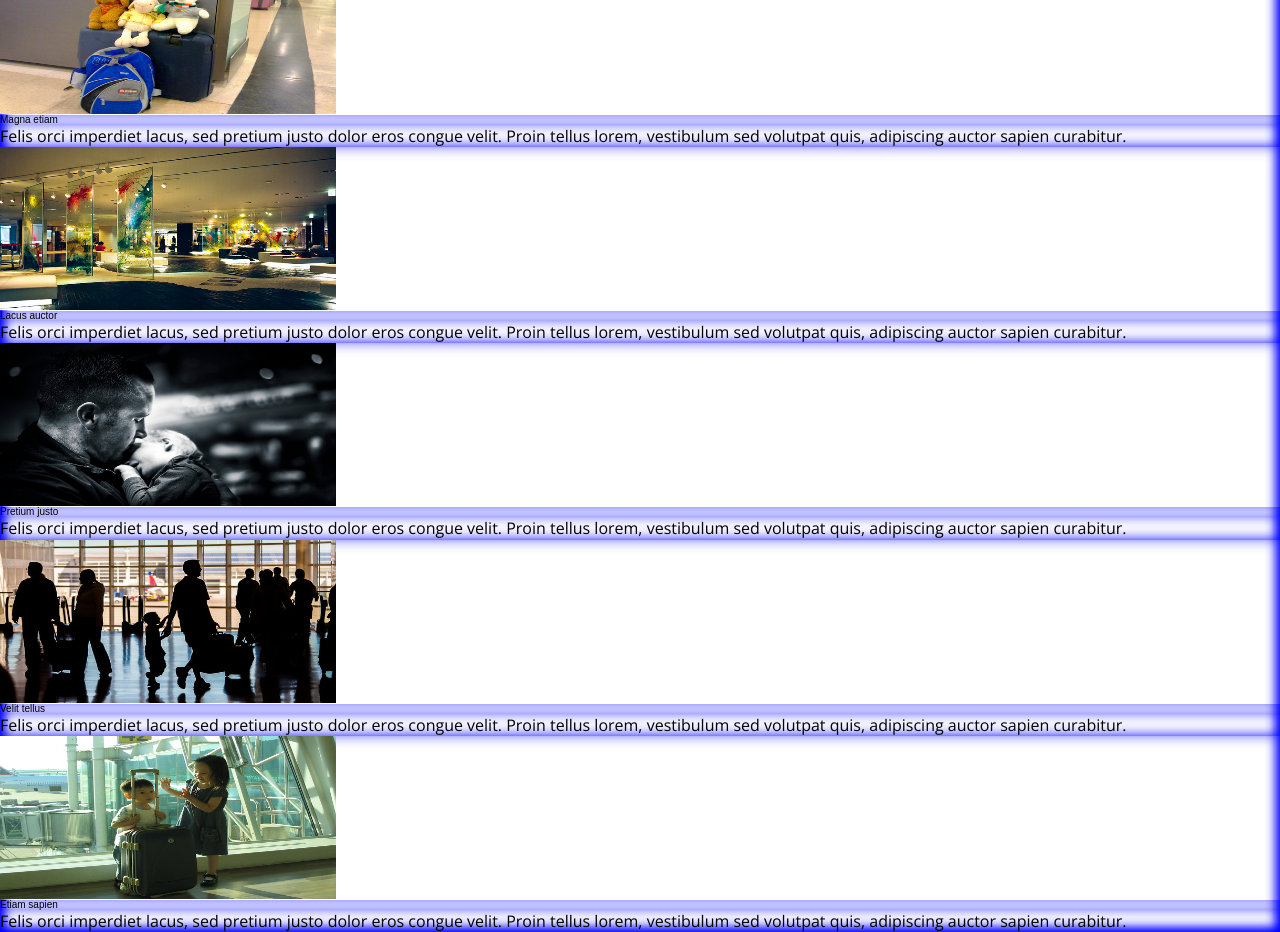
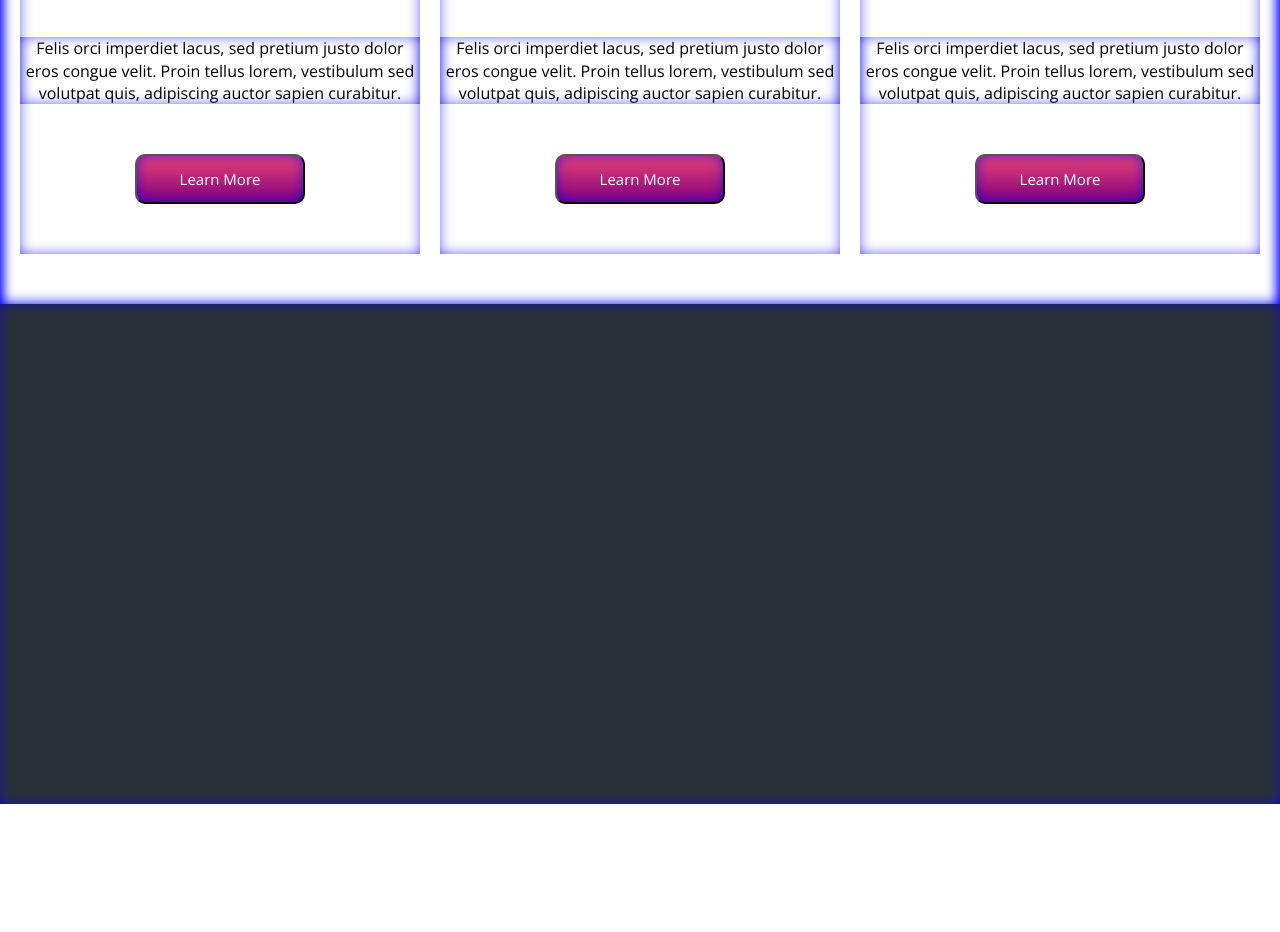
Before and after one commit to build-week-1-project-kidsfly/UICode, a plain HTML site: page index.html in a window 1280 px wide. Shown: the part 2222-3154 px from the top of the page. After the commit the page ends 3026 px from the top, so only its background shows below. Drawn offline with nearby package versions, Linux system fonts and the light colour scheme.

Commit message:
added three containers at bottom

```diff
--- a/index.html
+++ b/index.html
@@ -60,6 +60,7 @@
                     Felis orci imperdiet lacus, sed pretium justo dolor eros congue velit. Proin tellus
                     lorem, vestibulum sed volutpat quis, adipiscing auctor sapien curabitur.
                 </p>
+                <button>Learn More</button>
             </section>
             <section>
                 <img src="img/stuffed_animals.jpg" width="336" height="163">
@@ -68,6 +69,7 @@
                     Felis orci imperdiet lacus, sed pretium justo dolor eros congue velit. Proin tellus
                     lorem, vestibulum sed volutpat quis, adipiscing auctor sapien curabitur.
                 </p>
+                <button>Learn More</button>
             </section>
             <section>
                 <img src="img/airport_lounge.jpg" width="336" height="163">
@@ -76,31 +78,9 @@
                     Felis orci imperdiet lacus, sed pretium justo dolor eros congue velit. Proin tellus
                     lorem, vestibulum sed volutpat quis, adipiscing auctor sapien curabitur.
                 </p>
+                <button>Learn More</button>
             </section>
-            <section>
-                <img src="img/dad_son_terminal.jpg" width="336" height="163">
-                <h5>Pretium justo</h5>
-                <p>
-                    Felis orci imperdiet lacus, sed pretium justo dolor eros congue velit. Proin tellus
-                    lorem, vestibulum sed volutpat quis, adipiscing auctor sapien curabitur.
-                </p>
-            </section>
-            <section>
-                <img src="img/airport_family.jpg" width="336" height="163">
-                <h5>Velit tellus</h5>
-                <p>
-                    Felis orci imperdiet lacus, sed pretium justo dolor eros congue velit. Proin tellus
-                    lorem, vestibulum sed volutpat quis, adipiscing auctor sapien curabitur.
-                </p>
-            </section>
-            <section>
-                <img src="img/brother_sister_terminal.jpg" width="336" height="163">
-                <h5>Etiam sapien</h5>
-                <p>
-                    Felis orci imperdiet lacus, sed pretium justo dolor eros congue velit. Proin tellus
-                    lorem, vestibulum sed volutpat quis, adipiscing auctor sapien curabitur.
-                </p>
-            </section>
+
         </div>
     </div>
 
--- a/less/home-page.less
+++ b/less/home-page.less
@@ -47,7 +47,6 @@
       margin: 10px;
       border-radius: 10px;
       font-size: 2.0rem;
-      background-color: @red;
       color: white;
       background-image: linear-gradient(@red, purple);
     }
@@ -77,4 +76,44 @@
       margin-bottom: 80px;
     }
   }
+  .six-sections {
+    display: flex;
+    flex-wrap: wrap;
+    justify-content: space-evenly;
+    padding-bottom: 50px;
+    section {
+      width: 400px;
+      height: 500px;
+      display: flex;
+      flex-direction: column;
+      align-items: center;
+      img {
+        border: 5px solid @purple;
+        margin-bottom: 60px;
+      }
+      h5 {
+        font-size: 2.0rem;
+        margin-bottom: 40px;
+      }
+      p {
+        margin-bottom: 50px;
+        text-align: center;
+      }
+      button {
+        width: 170px;
+        height: 50px;
+        font-size: 1.5rem;
+        border-radius: 10px;
+        color: white;
+        background-image: linear-gradient(@red, purple);
+        font-family: 'Open Sans', sans-serif;
+      }
+    }
+  }
 }
+
+footer {
+  width: 100%;
+  height: 500px;
+  background-color: @black;
+}
```
Also changed, not shown: css/index.css, less/index.css, 1 other file.
